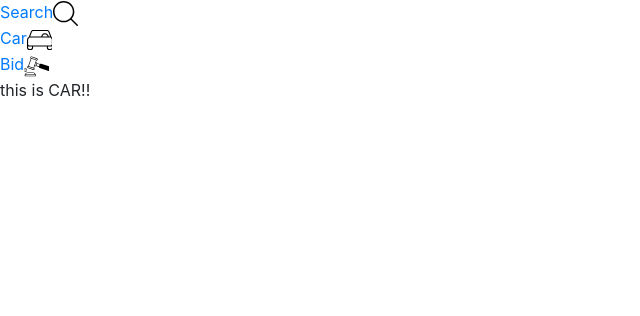
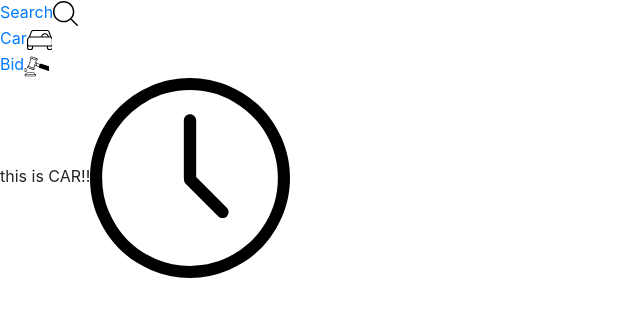
Before and after one commit to ridebid/ridebid, a React app: page /car in a window 1280 px wide. Shown: the top 316 px of the page, without its empty margins (0-640 px from the left). Built offline with nearby package versions, Linux system fonts and the light colour scheme.

Commit message:
Fix refresh so that you don't get bad url error

```diff
--- a/package.json
+++ b/package.json
@@ -7,7 +7,8 @@
     "test": "echo \"Error: no test specified\" && exit 1",
     "build-dev": "webpack -d -w",
     "build-pro": "webpack -p",
-    "start": "nodemon ./server/index.js"
+    "start": "nodemon ./server/index.js",
+    "starto": "webpack-dev-server --inline --content-base . --history-api-fallback"
   },
   "repository": {
     "type": "git",
@@ -35,7 +36,8 @@
     "react-router-dom": "^5.0.1",
     "reactstrap": "^8.0.1",
     "request": "^2.88.0",
-    "smartcar": "^7.1.0"
+    "smartcar": "^7.1.0",
+    "webpack-dev-server": "^3.7.2"
   },
   "devDependencies": {
     "@babel/core": "^7.5.4",
--- /dev/null
+++ b/src/Components/CarPageIcons.jsx
@@ -0,0 +1,23 @@
+import React from 'react';
+
+const ClockIcon = (props) => (
+
+  <svg x="0px" y="0px"
+  width={props.width || '612px'} height={props.width || '612px'} viewBox="0 0 612 612">
+		<path d="M587.572,186.881c-32.266-75.225-87.096-129.934-162.949-162.285C386.711,8.427,346.992,0.168,305.497,0.168
+			c-41.488,0-80.914,8.181-118.784,24.428C111.488,56.861,56.415,111.535,24.092,186.881C7.895,224.629,0,264.176,0,305.664
+			c0,41.496,7.895,81.371,24.092,119.127c32.323,75.346,87.403,130.348,162.621,162.621c37.877,16.247,77.295,24.42,118.784,24.42
+			c41.489,0,81.214-8.259,119.12-24.42c75.853-32.352,130.683-87.403,162.956-162.621C603.819,386.914,612,347.16,612,305.664
+			C612,264.176,603.826,224.757,587.572,186.881z M538.724,440.853c-24.021,41.195-56.929,73.876-98.375,98.039
+			c-41.195,24.021-86.332,36.135-134.845,36.135c-36.47,0-71.27-7.024-104.4-21.415c-33.129-14.384-61.733-33.294-85.661-57.215
+			c-23.928-23.928-42.973-52.811-57.214-85.997c-14.199-33.065-21.08-68.258-21.08-104.735c0-48.52,11.921-93.428,35.807-134.509
+			c23.971-41.231,56.886-73.947,98.039-98.04c41.146-24.092,85.99-36.142,134.502-36.142c48.52,0,93.649,12.121,134.845,36.142
+			c41.446,24.164,74.283,56.879,98.375,98.039c24.092,41.153,36.135,85.99,36.135,134.509
+			C574.852,354.185,562.888,399.399,538.724,440.853z"/>
+		<path d="M324.906,302.988V129.659c0-10.372-9.037-18.738-19.41-18.738c-9.701,0-18.403,8.366-18.403,18.738v176.005
+			c0,0.336,0.671,1.678,0.671,2.678c-0.671,6.024,1.007,11.043,5.019,15.062l100.053,100.046c6.695,6.695,19.073,6.695,25.763,0
+			c7.694-7.695,7.188-18.86,0-26.099L324.906,302.988z"/>
+  </svg>
+);
+
+export { ClockIcon };
--- a/src/Container/CarContainer.jsx
+++ b/src/Container/CarContainer.jsx
@@ -1,4 +1,5 @@
 import React, { Component } from "react";
+import { ClockIcon } from '../Components/CarPageIcons.jsx'
 
 class CarContainer extends Component {
   constructor() {
@@ -6,8 +7,11 @@ class CarContainer extends Component {
   }
 
   render() {
+    const clockSize = '200px'
     return (
-      <div>this is CAR!!</div>
+      <div>this is CAR!!
+        <ClockIcon width={clockSize} height={clockSize}></ClockIcon>
+      </div>
     )
   }
 }
--- a/webpack.config.js
+++ b/webpack.config.js
@@ -30,5 +30,5 @@ module.exports = {
   },
   resolve: {
     extensions: ['.js', '.jsx', '.css'],
-  },
+  }
 };
```
Also changed, not shown: 1 other file (tests, documents, lock files or other folders).
